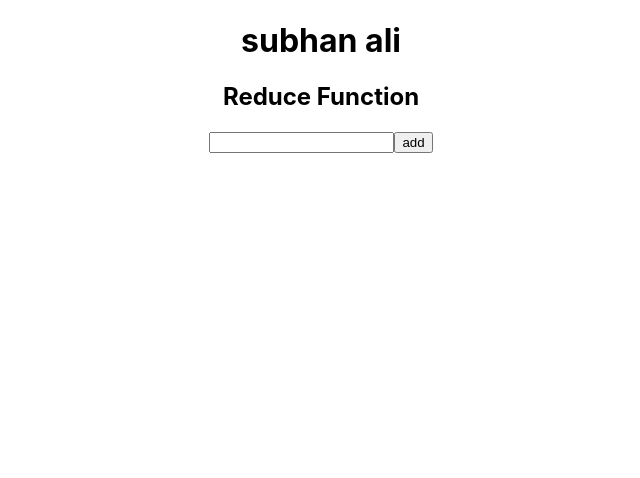
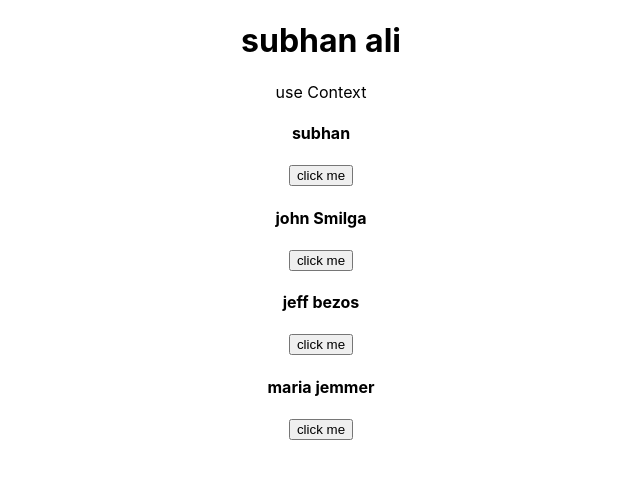
Before and after one commit to subhanprime/react_extended, a React (Create React App) app: page / in a window 1280 px wide. Shown: the top 478 px of the page, without its empty margins (319-959 px from the left). Built offline with nearby package versions, Linux system fonts and the light colour scheme.

Commit message:
useContext

```diff
--- /dev/null
+++ b/src/data.js
@@ -0,0 +1 @@
+export const data = ['subhan', 'john Smilga', 'jeff bezos', 'maria jemmer' ]
--- /dev/null
+++ b/src/useContext/useContext.js
@@ -0,0 +1,39 @@
+import React, { useContext, useState } from "react";
+import { data } from "../data";
+const PersonContext = React.createContext();
+const ContextPage = () => {
+    const [people, setpeople] = useState(data);
+    console.log(people);
+    const removeItem = (a) => {
+        let newPeople = people.filter(el=>el != a);
+        setpeople(newPeople)
+    }
+
+    return <PersonContext.Provider value={{ people, removeItem }}>
+        <span>use Context</span>
+        <List people={people} />
+    </PersonContext.Provider>
+}
+
+const List = () => {
+    const { people } = useContext(PersonContext)
+    return (
+        <>
+            {
+                people.map((el, index) => {
+                    return <SingleItem el={el} key={index} />
+                })
+            }
+        </>
+    )
+    // return <SingleItem/>
+}
+
+const SingleItem = ({ el }) => {
+    const { removeItem } = useContext(PersonContext)
+    return <>
+        <h4>{el}</h4>
+        <button onClick={() => removeItem(el)}>click me</button>
+    </>
+}
+export default ContextPage
```
Also changed, not shown: src/App.js (+4 -3 lines).
